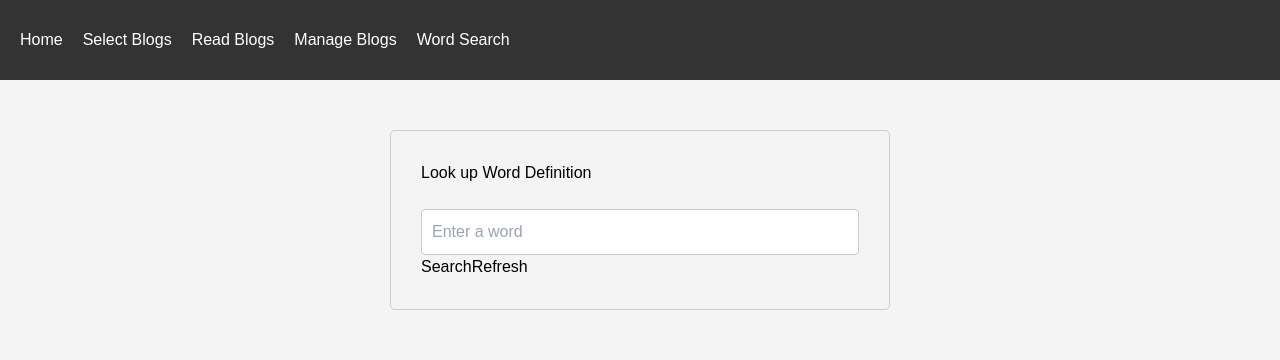
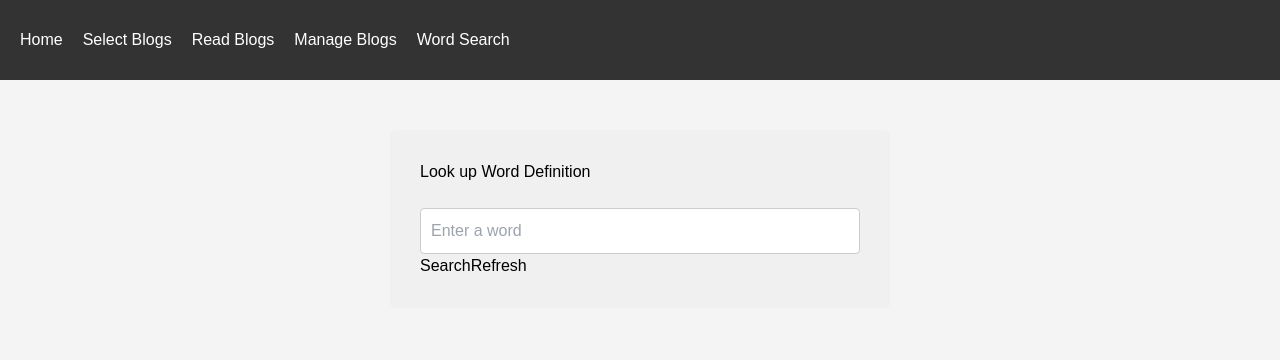
Before and after one commit to Chokseys2022/Frontend, a React (Vite) app: page /wordsearch in a window 1280 px wide. Shown: the top 360 px of the page. Built offline with nearby package versions, Linux system fonts and the light colour scheme.

Commit message:
changed color on word search page

```diff
--- a/src/App.css
+++ b/src/App.css
@@ -1,7 +1,7 @@
 /* Body styles */
 body {
-  font-family: Arial, sans-serif; /* Font family */
-  background-color: #f4f4f4; /* Background color */
+  font-family: Arial, sans-serif;
+  background-color: #f4f4f4;
 }
 
 /* Container */
@@ -79,17 +79,18 @@
 }
 
 /* word search styles */
-.dictionary {
+.dictionary-container {
+  background-color: #f0f0f0;
   max-width: 500px;
   margin: 50px auto;
   padding: 30px;
-  border: 1px solid #ccc;
+
   border-radius: 5px;
-
-}
+  }
 
 
 .input {
+
   width: calc(100% - 85px); /* Input width */
   padding: 10px; /* Padding */
   margin-right: 10px; /* Margin right */
@@ -248,6 +249,7 @@
 
 /*FORM*/
 .container {
+  background-color: #f4f4f4;
   display:flex ;
   justify-content: center;
   align-items: center;
@@ -255,7 +257,7 @@
   }
 
 .formContainer {
-  background-color: #ffffff;
+  background-color:#f4f4f4;
   padding: 20px;
   border-radius: 8px;
   width: 350px;
--- a/src/pages/WordSearch.jsx
+++ b/src/pages/WordSearch.jsx
@@ -37,7 +37,7 @@
   };
 
   return (
-    <div className="dictionary">
+    <div className="dictionary-container">
       <h1 class="underline decoration-solid">Look up  Word Definition</h1>
       <br />
       <form onSubmit={handleSubmit}>
```
